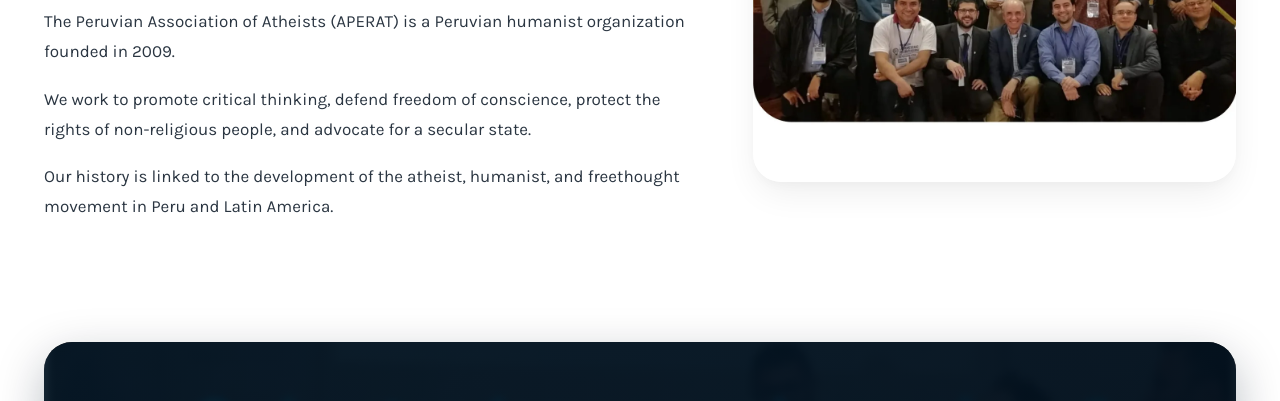
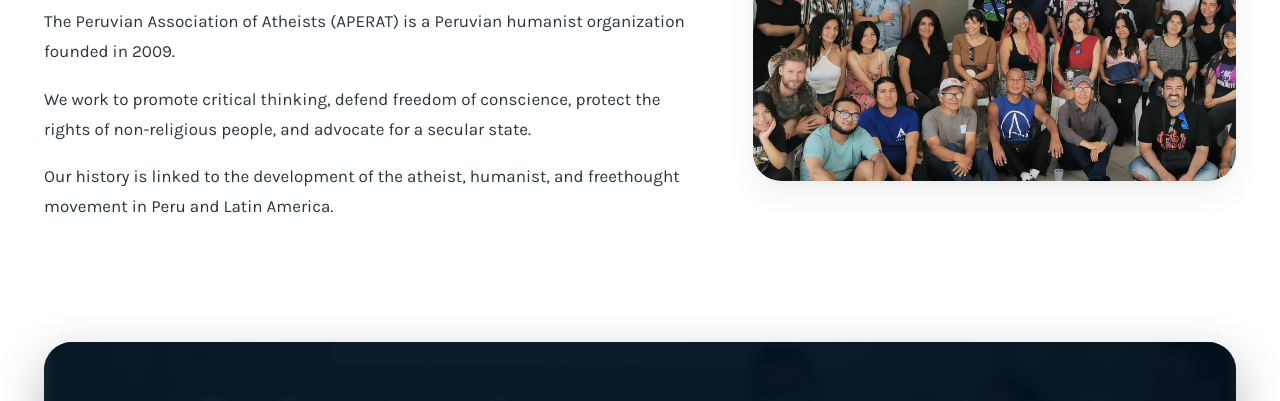
Before and after one commit to AperatPeru/aperat, a plain HTML site: page en/about-us/index.html in a window 1280 px wide. Shown: the part 699-1100 px from the top of the page. Drawn offline with Linux system fonts and the light colour scheme.

Commit message:
feat(about): actualizar imagen institucional

```diff
--- a/en/about-us/index.html
+++ b/en/about-us/index.html
@@ -299,7 +299,7 @@
             </div>
           </div>
           <div class="about-intro-grid__media" data-reveal="right">
-            <img src="../../assets/img/about/about_historia_encuentro.webp"
+            <img src="../../assets/img/about/aperat_gente.webp"
               alt="Gathering of the Peruvian Association of Atheists and humanist delegations"
               class="about-intro-grid__img" loading="lazy">
           </div>
```
Also changed, not shown: sobre-nosotros/index.html (+1 -1 lines), assets/img/about/aperat_gente.webp (added).
